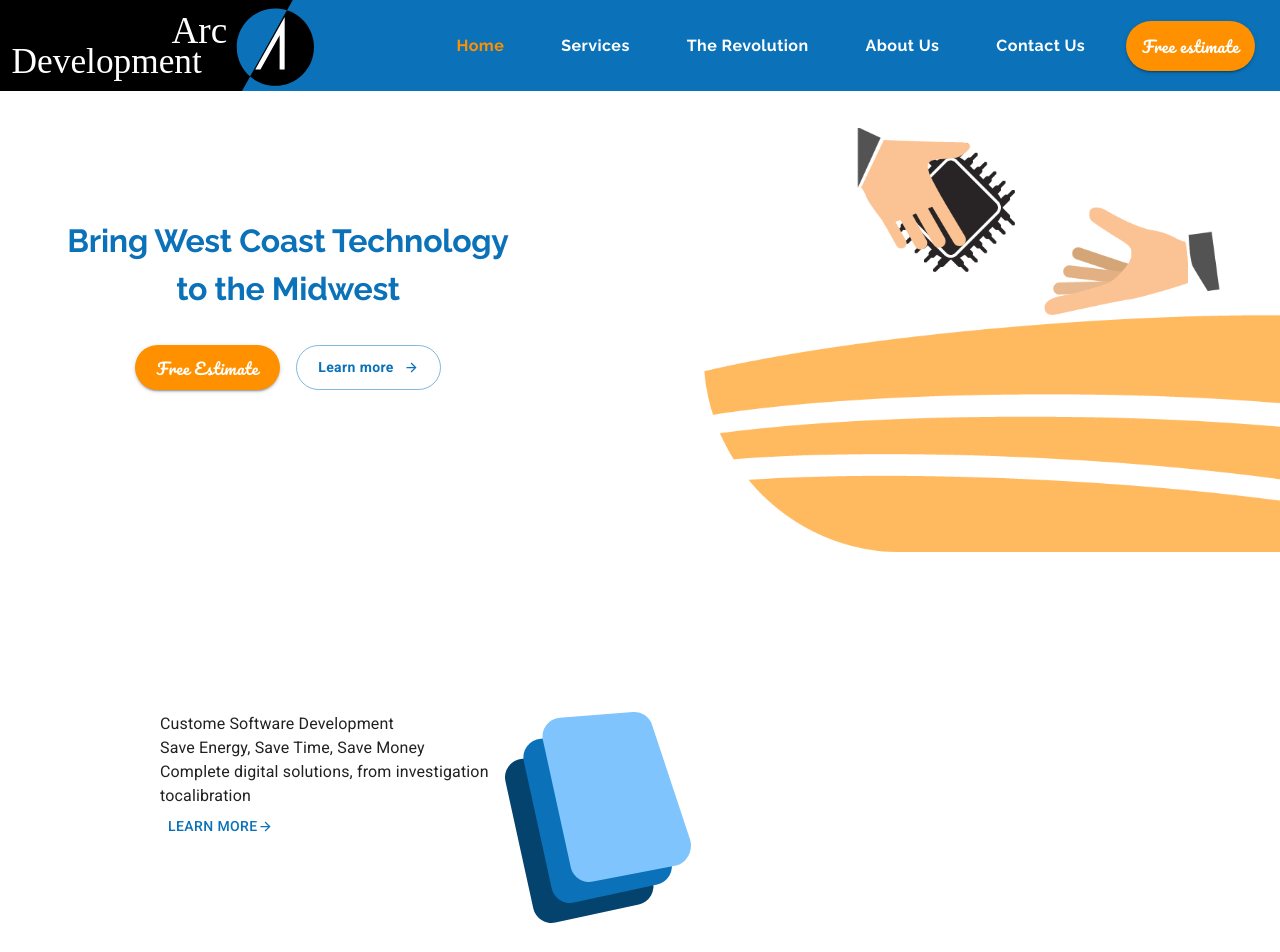
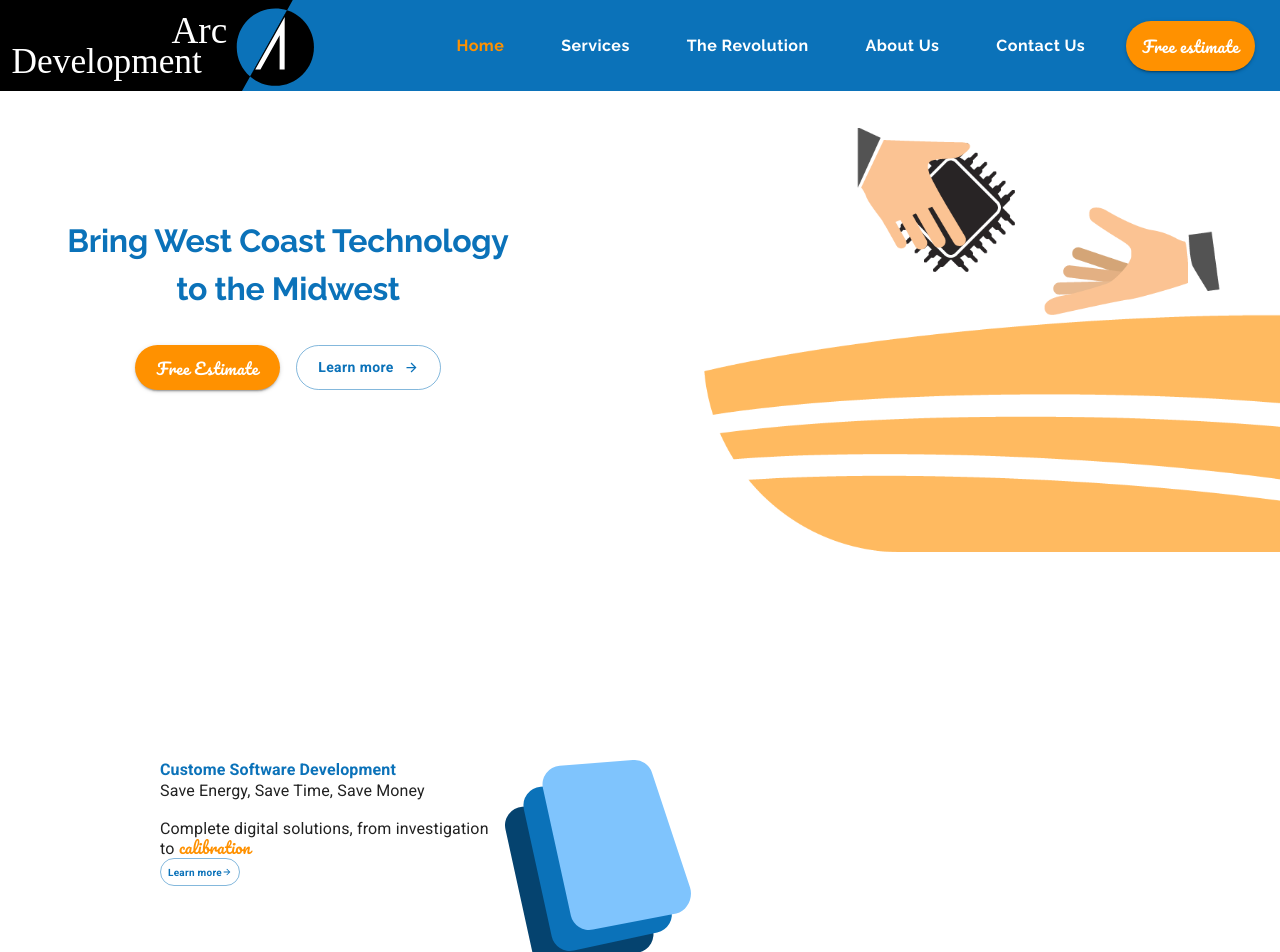
Before and after one commit to CarlosSuarezJS20/mui_practice, a React (Create React App) app: page / in a window 1280 px wide. Shown: the top 952 px of the page. Built offline with nearby package versions, Linux system fonts and the light colour scheme.

Commit message:
starting services page

```diff
--- a/src/components/ui/sections/HeroSection.tsx
+++ b/src/components/ui/sections/HeroSection.tsx
@@ -57,7 +57,7 @@ const HomePage: React.FC = () => {
         <Grid
           container
           justifyContent={
-            document.documentElement.clientWidth < 500 ? "center" : "flex-end"
+            document.documentElement.clientWidth < 600 ? "center" : "flex-end"
           }
           alignItems='center'>
           <Grid item sm>
--- a/src/components/ui/sections/servicesSection.tsx
+++ b/src/components/ui/sections/servicesSection.tsx
@@ -8,10 +8,46 @@ import theme from "../theme";
 const useStyle = makeStyles(() => ({
   serviceContainer: {
     "&.MuiGrid-root": {
-      padding: "12em 10em 12em",
+      padding: "15em 10em 12em",
+      [theme.breakpoints.down("md")]: {
+        padding: "10em 3em 9em",
+      },
     },
-    [theme.breakpoints.down("md")]: {
-      padding: "9em 10em 9em",
+  },
+  titleService: {
+    "&.MuiTypography-root": {
+      ...theme.typography.titles,
+      lineHeight: 1.2,
+      [theme.breakpoints.down("sm")]: {
+        textAlign: "center",
+      },
+    },
+  },
+  subTitle: {
+    "&.MuiTypography-root": {
+      marginBottom: "1em",
+      [theme.breakpoints.down("sm")]: {
+        textAlign: "center",
+      },
+    },
+  },
+  servicesPunchLine: {
+    "&.MuiTypography-root": {
+      lineHeight: 1.2,
+      [theme.breakpoints.down("sm")]: {
+        textAlign: "center",
+      },
+    },
+  },
+  learnMoreBtn: {
+    "&.MuiButtonBase-root": {
+      borderRadius: 50,
+      height: 28,
+      textTransform: "none",
+      fontWeight: "bold",
+      width: 80,
+      fontSize: 10,
+      padding: "5px 0px",
     },
   },
 }));
@@ -23,18 +59,30 @@ const ServicesPage: React.FC = () => {
     <Grid container direction='column' className={classes.serviceContainer}>
       <Grid container direction='row' spacing={2}>
         <Grid item>
-          <Typography>Custome Software Development</Typography>
-          <Typography>Save Energy, Save Time, Save Money</Typography>
-          <Typography>
+          <Typography className={classes.titleService}>
+            Custome Software Development
+          </Typography>
+          <Typography className={classes.subTitle}>
+            Save Energy, Save Time, Save Money
+          </Typography>
+          <Typography className={classes.servicesPunchLine}>
             Complete digital solutions, from investigation
             <br />
-            to<span>calibration</span>
+            to
+            <span
+              style={{
+                fontFamily: "Pacifico",
+                color: theme.palette.common.orange,
+              }}>
+              {" "}
+              calibration
+            </span>
           </Typography>
-          <Button>
+          <Button variant='outlined' className={classes.learnMoreBtn}>
             <span>Learn more</span>
             <ArrowComponent
-              width={15}
-              height={15}
+              width={10}
+              height={10}
               fill={theme.palette.common.blue}
             />
           </Button>
--- a/src/components/ui/theme.tsx
+++ b/src/components/ui/theme.tsx
@@ -18,12 +18,14 @@ declare module "@mui/material/styles" {
   interface TypographyVariants {
     tab: React.CSSProperties;
     estimateBtn: React.CSSProperties;
+    titles: React.CSSProperties;
   }
 
   // allow configuration using `createTheme`
   interface TypographyVariantsOptions {
     tab?: React.CSSProperties;
     estimateBtn?: React.CSSProperties;
+    titles?: React.CSSProperties;
   }
 }
 
@@ -32,6 +34,7 @@ declare module "@mui/material/Typography" {
   interface TypographyPropsVariantOverrides {
     tab: true;
     estimateBtn: true;
+    titles?: React.CSSProperties;
   }
 }
 
@@ -98,6 +101,10 @@ const theme = createTheme({
       textTransform: "none",
       color: "white",
     },
+    titles: {
+      color: themePalette.ARCBLUE,
+      fontWeight: "bold",
+    },
   },
 });
 
```
